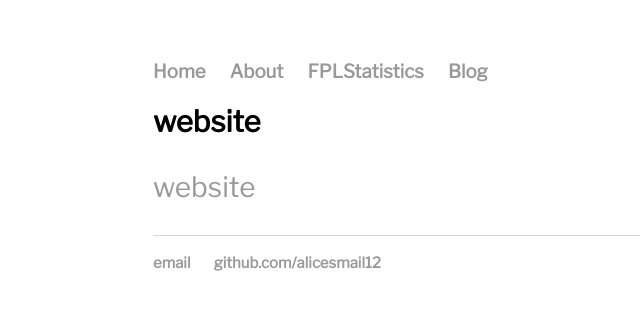
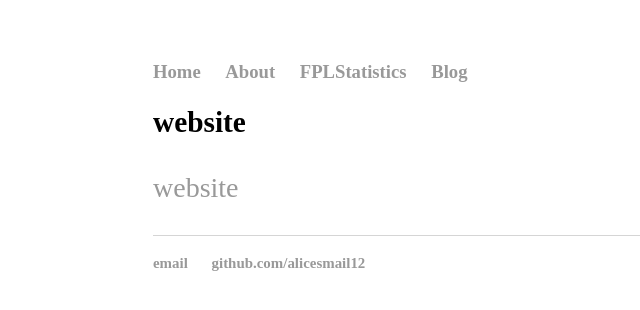
Before and after one commit to alicesmail12/alicesmail12.github.io, a Jekyll site: the page built from index.html, in a window 1280 px wide. Shown: the top 310 px of the page, without its empty margins (39-679 px from the left). Built offline with Jekyll 4.4.1, drawn with Linux system fonts in a browser that asks for light colours; some web fonts are replaced.

Commit message:
Update main.css

```diff
--- a/css/main.css
+++ b/css/main.css
@@ -1,17 +1,17 @@
-@import url(//fonts.googleapis.com/css?family=Libre+Franklin);
+@import url(//fonts.googleapis.com/css?family=Radio-Canada-Big);
 
 title {
     margin: 60px auto;
     width: 70%;
-    font-family: 'Libre Franklin';
+    font-family: 'Radio Canada Big';
 }
 body {
     margin: 60px auto;
     width: 70%;
-    font-family: 'Libre Franklin';
+    font-family: 'Radio Canada Big';
 }
 nav ul, footer ul {
-    font-family: 'Libre Franklin';
+    font-family: 'Radio Canada Big';
     padding: 0px;
     list-style: none;
     font-weight: bold;
@@ -31,18 +31,18 @@ p {
     font-size: 1.5em;
     line-height: 1.4em;
     color: #333;
-    font-family: 'Libre Franklin';
+    font-family: 'Radio Canada Big';
 }
 footer {
     border-top: 1px solid #d5d5d5;
     font-size: .8em;
-    font-family: 'Libre Franklin';
+    font-family: 'Radio Canada Big';
 }
 
 ul.posts {
     margin: 20px auto 40px;
     font-size: 1.5em;
-    font-family: 'Libre Franklin';
+    font-family: 'Radio Canada Big';
 }
 
 ul.posts li {
@@ -50,31 +50,32 @@ ul.posts li {
 }
 /* Whole document: */
 body{
-  font-family: 'Libre Franklin';
+  font-family: 'Radio Canada Big';
   font-size: 14pt;
   line-height: 24px;
 }
 /* Headers */
 h1{
   font-size: 22pt;
-  font-family: 'Libre Franklin';
+  font-family: 'Radio Canada Big';
   line-height: 36px;
 }
 h2{
   font-size: 18pt;
-  font-family: 'Libre Franklin';
+  font-family: 'Radio Canada Big';
   line-height: 36px;
 }
 h3,h4,h5,h6{
   font-size: 18pt;
-  font-family: 'Libre Franklin';
+  font-family: 'Radio Canada Big';
   line-height: 36px;
 }
 /* Bold */
 bold {
-  font-family: 'Libre Franklin';
+  font-family: 'Radio Canada Big';
   font-size: 14pt;
   line-height: 24px;
+  font-weight: bold;
 }
 /* Spacing */
 sp{
```
